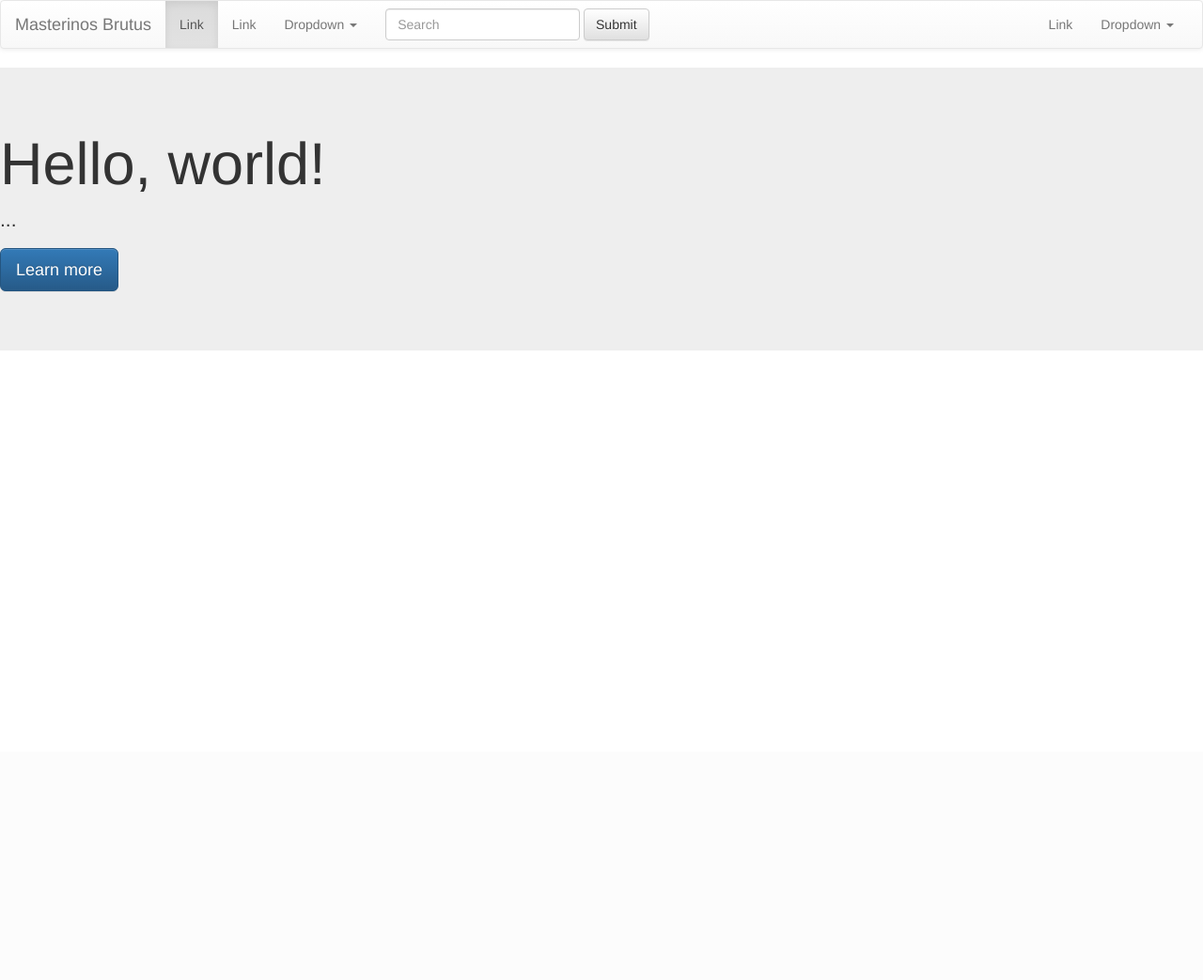
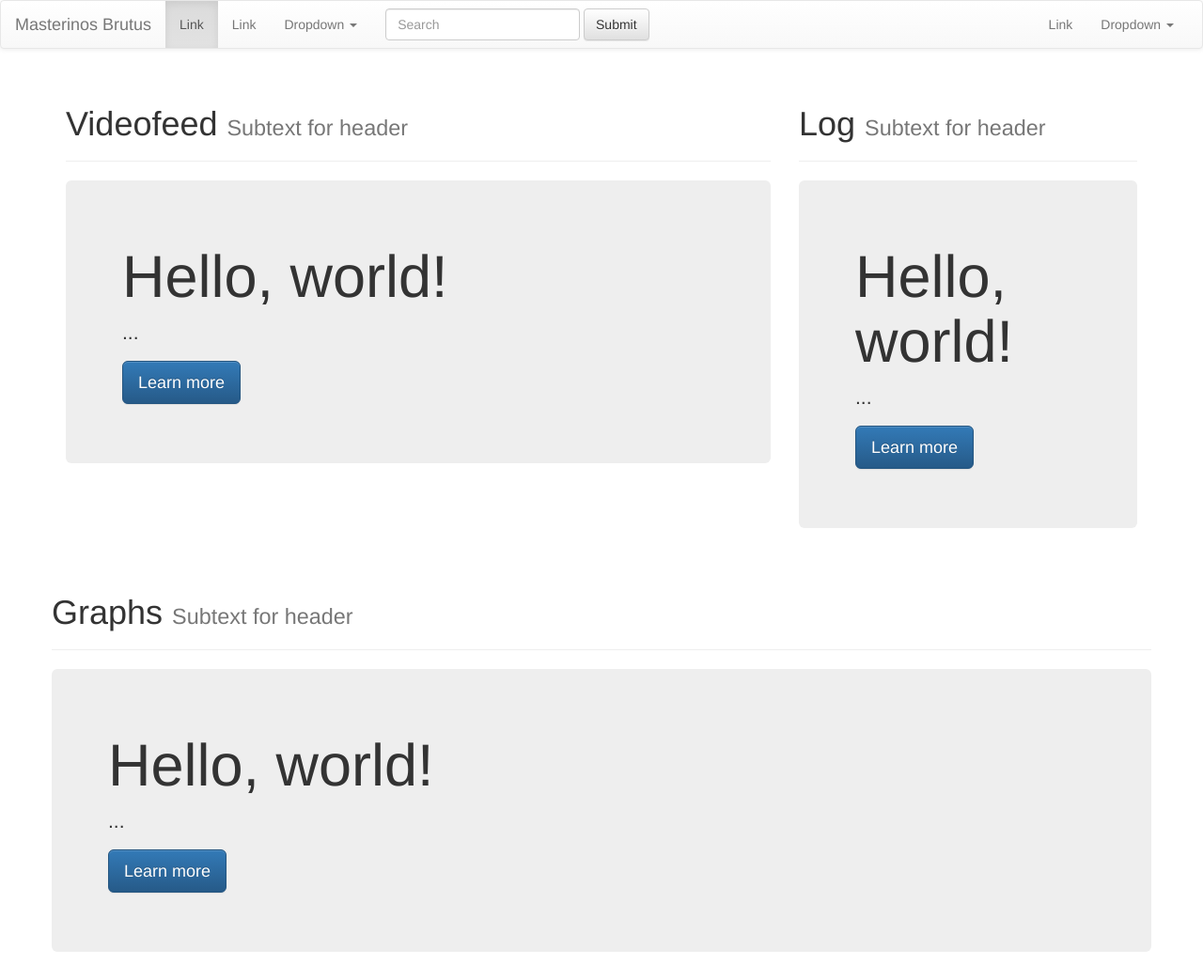
Before and after one commit to sigurdtho/brutus, a Django app: page / in a window 1280 px wide. Shown: the whole page at 94% size. Before the commit the page ends 373 px from the top, so only its background shows below. Run offline with Django 3.2, Linux system fonts and the light colour scheme; some libraries are stand-ins or nearby versions.

Commit message:
Added some html for mainpage

```diff
--- a/brutus/liveupdates/templates/liveupdates/home.html
+++ b/brutus/liveupdates/templates/liveupdates/home.html
@@ -2,10 +2,20 @@
 
 {% block content %}
 
-<div class="jumbotron">
-  <h1>Hello, world!</h1>
-  <p>...</p>
-  <p><a class="btn btn-primary btn-lg" href="#" role="button">Learn more</a></p>
+<div class="container">
+  <div class="row">
+    <div class="col-md-8 col-lg-8">
+      {% include "liveupdates/includes/videofeed.html" %}
+    </div>
+    <div class="col-md-4 col-lg-4">
+      {% include "liveupdates/includes/log.html" %}
+    </div>
+  </div>
+  <div class="row">
+    <div class="col">
+      {% include "liveupdates/includes/graphs.html" %}
+    </div>
+  </div>
 </div>
 
 {% endblock %}
--- /dev/null
+++ b/brutus/liveupdates/templates/liveupdates/includes/graphs.html
@@ -0,0 +1,8 @@
+<div class="page-header">
+  <h1>Graphs <small>Subtext for header</small></h1>
+</div>
+<div class="jumbotron">
+  <h1>Hello, world!</h1>
+  <p>...</p>
+  <p><a class="btn btn-primary btn-lg" href="#" role="button">Learn more</a></p>
+</div>
--- /dev/null
+++ b/brutus/liveupdates/templates/liveupdates/includes/log.html
@@ -0,0 +1,8 @@
+<div class="page-header">
+  <h1>Log <small>Subtext for header</small></h1>
+</div>
+<div class="jumbotron">
+  <h1>Hello, world!</h1>
+  <p>...</p>
+  <p><a class="btn btn-primary btn-lg" href="#" role="button">Learn more</a></p>
+</div>
--- /dev/null
+++ b/brutus/liveupdates/templates/liveupdates/includes/videofeed.html
@@ -0,0 +1,8 @@
+<div class="page-header">
+  <h1>Videofeed <small>Subtext for header</small></h1>
+</div>
+<div class="jumbotron">
+  <h1>Hello, world!</h1>
+  <p>...</p>
+  <p><a class="btn btn-primary btn-lg" href="#" role="button">Learn more</a></p>
+</div>
```
